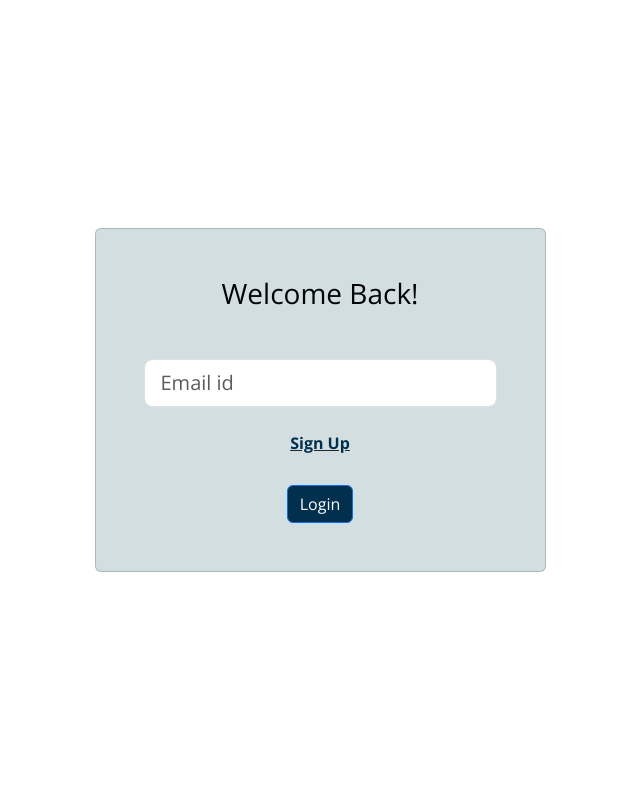
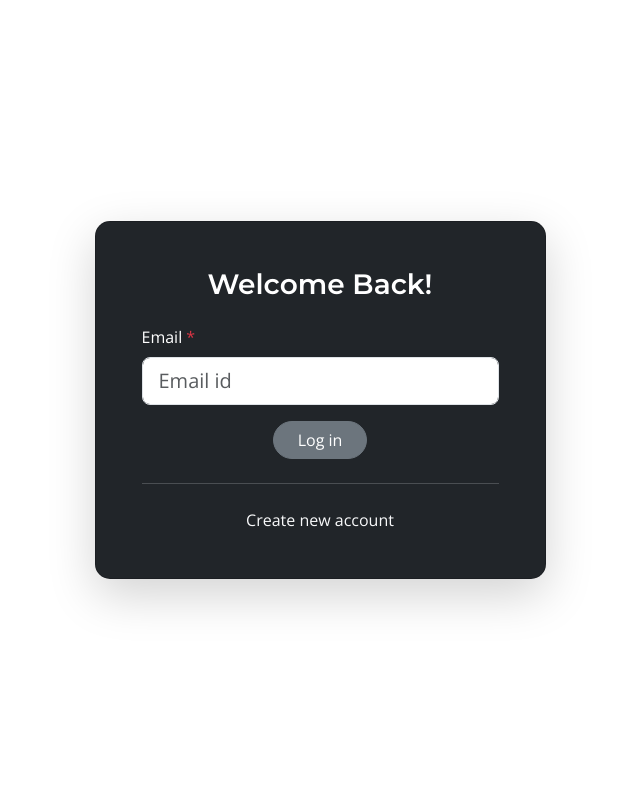
Before and after one commit to tarushi2309/aims-portal-test, a Flask app: page / in a window 1280 px wide. Shown: the part 50-850 px from the top of the page, without its empty margins (320-960 px from the left). Run offline with Flask 3, Linux system fonts and the light colour scheme; some libraries are stand-ins or nearby versions.

Commit message:
Updated login.html

```diff
--- a/templates/login.html
+++ b/templates/login.html
@@ -10,7 +10,10 @@
 
     <!-- Favicons -->
     <link href="../static/assets/img/favicon.png" rel="icon" />
-    <link href="../static/assets/img/apple-touch-icon.png" rel="apple-touch-icon" />
+    <link
+      href="../static/assets/img/apple-touch-icon.png"
+      rel="apple-touch-icon"
+    />
 
     <!-- Google Fonts -->
     <link
@@ -32,7 +35,10 @@
       href="../static/assets/vendor/glightbox/css/glightbox.min.css"
       rel="stylesheet"
     />
-    <link href="../static/assets/vendor/swiper/swiper-bundle.min.css" rel="stylesheet" />
+    <link
+      href="../static/assets/vendor/swiper/swiper-bundle.min.css"
+      rel="stylesheet"
+    />
 
     <!-- Template Main CSS File -->
     <link href="../static/assets/css/style.css" rel="stylesheet" />
@@ -53,7 +59,7 @@
   <!-- End Header -->
 
   <section class="vh-100" style="background-color: #ffffff">
-    <div class="container py-5 h-100">
+    <!-- <div class="container py-5 h-100">
       <div class="row d-flex justify-content-center align-items-center h-100">
         <div class="col-12 col-md-8 col-lg-6 col-xl-5">
           <div class="card" style="background-color: #d3dee1">
@@ -91,9 +97,59 @@
                 Login
               </button>
             </form>
-              <!-- <a href="#" class="btn-get-started scrollto" type="submit"
-                  >Sign Up</a
-                > -->
+            </div>
+          </div>
+        </div>
+      </div>
+    </div> -->
+    <!-- Login 2 - Bootstrap Brain Component -->
+    <div class="container py-5 h-100">
+      <div class="row d-flex justify-content-center align-items-center h-100">
+        <div class="col-12 col-md-7 col-lg-6 col-xl-5">
+          <div
+            class="card shadow-lg"
+            style="
+              background-color: #212529;
+              color: #ffffff;
+              padding: 30px;
+              border-radius: 15px;
+              width: 100%;
+            "
+          >
+            <div class="card-body">
+              <h3
+                class="mb-4 text-center"
+                style="font-family: 'Montserrat', sans-serif; font-weight: 600"
+              >
+                Welcome Back!
+              </h3>
+              <form action="/process_login" method="post">
+                <div class="form-outline mb-3">
+                  <label class="form-label" for="email"
+                    >Email <span class="text-danger">*</span></label
+                  >
+                  <input
+                    type="text"
+                    id="typeEmailX-2"
+                    name="username"
+                    class="form-control form-control-lg"
+                    placeholder="Email id"
+                    required
+                  />
+                </div>
+                <div class="d-flex justify-content-center">
+                  <button
+                    class="btn btn-secondary btn-md rounded-pill px-4"
+                    type="submit"
+                  >
+                    Log in
+                  </button>
+                </div>
+              </form>
+              <hr class="my-4 border-secondary-subtle" />
+              <a href="signup_main" class="link-light d-block text-center"
+                >Create new account</a
+              >
             </div>
           </div>
         </div>
```
